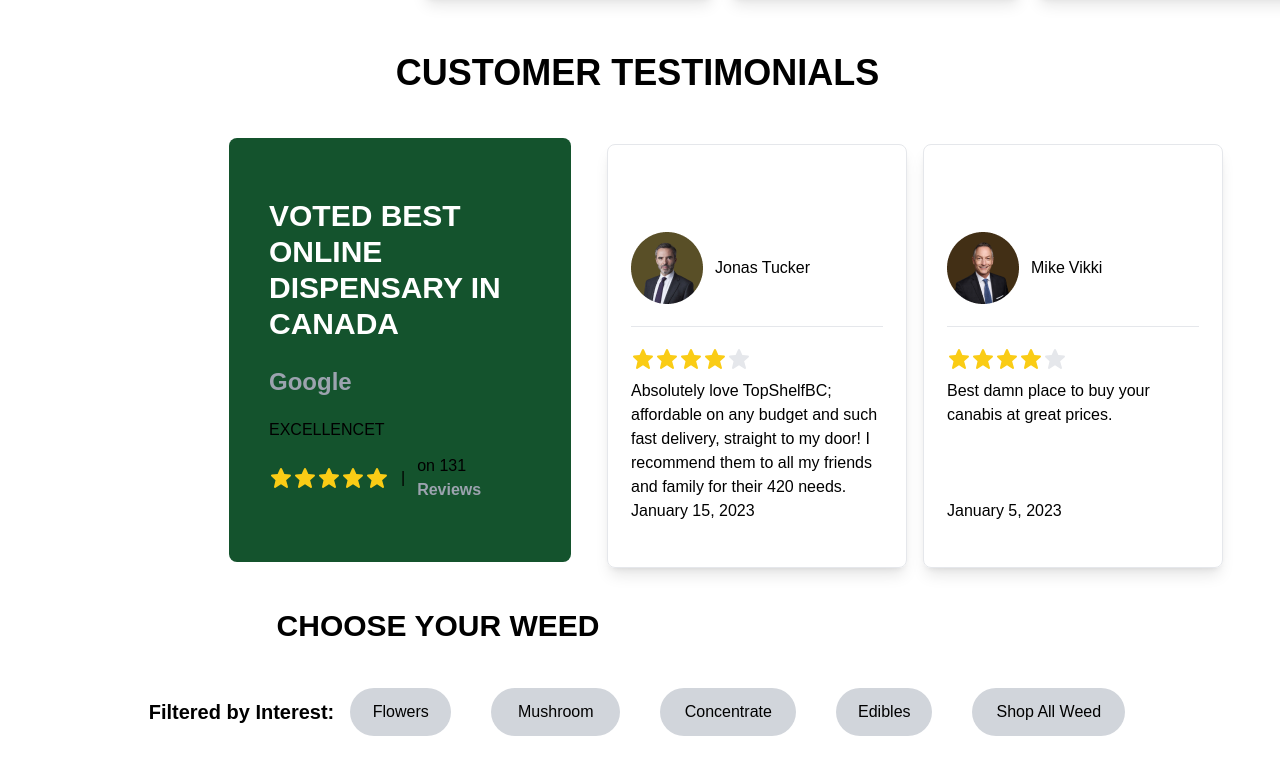
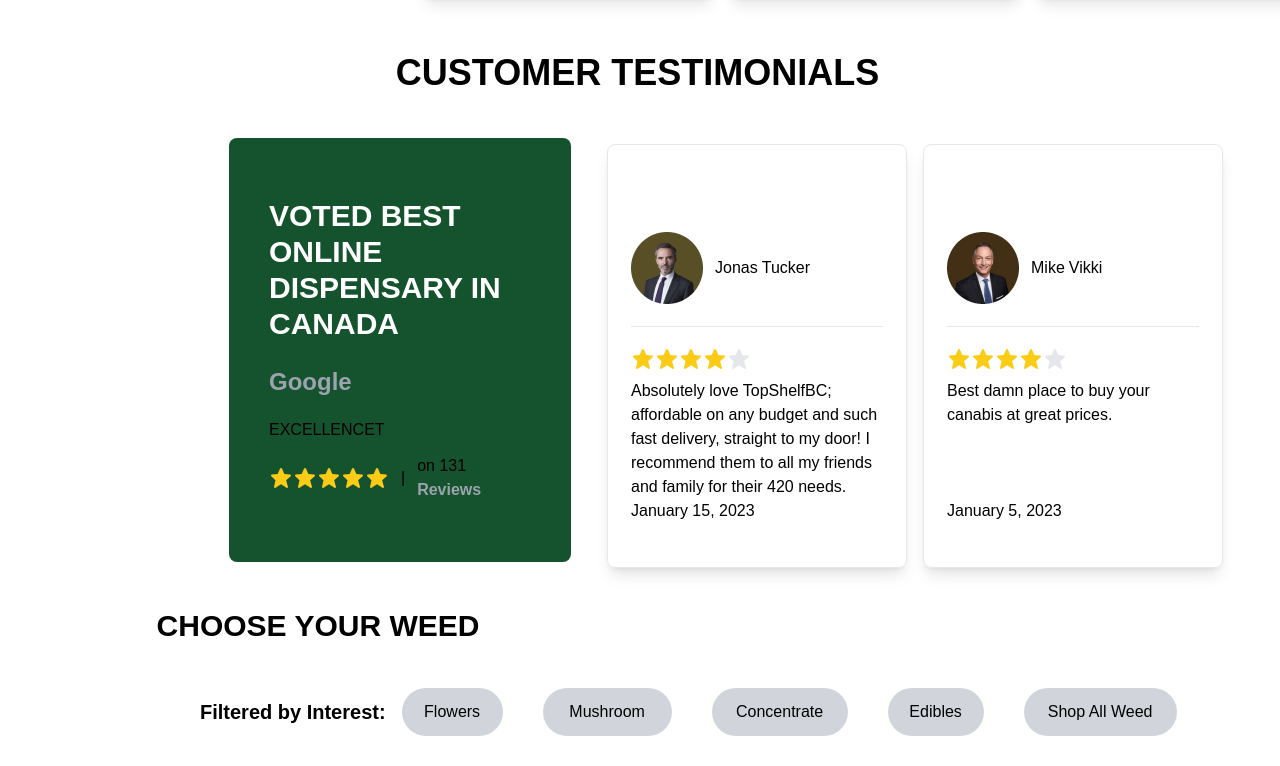
Before and after one commit to GboyegaAkere/medcannis, a React (Vite) app: page / in a window 1280 px wide. Shown: the part 2006-2772 px from the top of the page. Built offline with nearby package versions, Linux system fonts and the light colour scheme.

Commit message:
new changes

```diff
--- a/src/components/Header.jsx
+++ b/src/components/Header.jsx
@@ -8,7 +8,7 @@
 const Header = () => {
   return (
     <nav>
-      <div className='hidden md:w-[1440px] md:h-[76px] md:flex flex-row items-center justify-between pr-[110px] border-b-2 border-gray-100'>
+      <div className='hidden md:w-[1440px] md:h-[76px] md:flex mx-auto flex-row items-center justify-between pr-[110px] border-b-2 border-gray-100'>
         <img src={Logo} alt="" className='w-[270px] h-[40px] object-contain' />
         <div className='flex flex-row items-center gap-2'>
           <input type="text" placeholder='Search' className='w-[400px] pl-4 h-[48px] rounded-full border-2 border-gray-100' />
--- a/src/components/Product.jsx
+++ b/src/components/Product.jsx
@@ -6,11 +6,11 @@
 const Product = () => {
   return (
     <div className='mt-10'>
-      <div className='w-326px h-38px md:w-[636px] flex justify-center md:ml-[120px]'>
+      <div className='w-326px h-38px md:w-[636px] flex justify-center'>
         <p className='text-3xl font-semibold'>CHOOSE YOUR WEED</p>
       </div>
 
-      <div className='w-[366px] ml-[37px] h-[112px] md:gap-4 gap-3  mt-3 md:w-[1200px] md:h-80px flex flex-col md:flex-row md:justify-center md:items-center'>
+      <div className='w-[366px] ml-[37px] h-[112px] md:gap-4 gap-3  mt-3 md:w-[1200px] md:h-80px flex flex-col md:flex-row md:ml-[200px] md:items-center'>
           <p className='text-xl font-semibold'>Filtered by Interest:</p>
           <div className='flex flex-row items-center gap-3 md:gap-10'>
             <div className='w-[93px] md:w-[101px] md:h-[48px]  h-[40px] bg-gray-300 rounded-full flex justify-center'>
@@ -31,7 +31,7 @@
           </div>
       </div>
 
-      <div className='grid md:grid-cols-4 grid-cols-2 items-center gap-5 md:ml-[100px] mx-6 justify-center w-[342px] md:w-[1200px]'>
+      <div className='grid md:grid-cols-4 grid-cols-2 items-center gap-5 md:ml-[150px] mx-6 justify-center w-[342px] md:w-[1200px]'>
            {products2 && products2.map((items,index)=>{
                     return(
                         <div key={index} className='w-[159px] md:w-[276px] md:h-[568px] h-[480px] border shadow-lg rounded-lg'>
```
